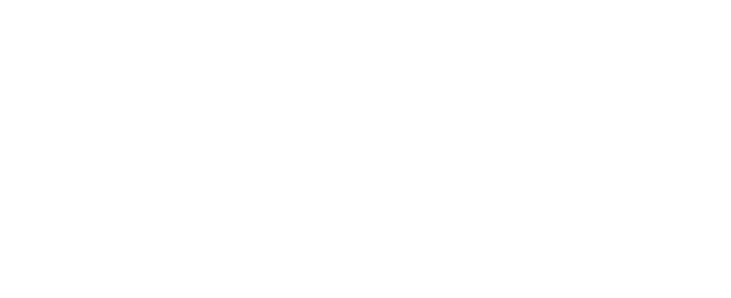
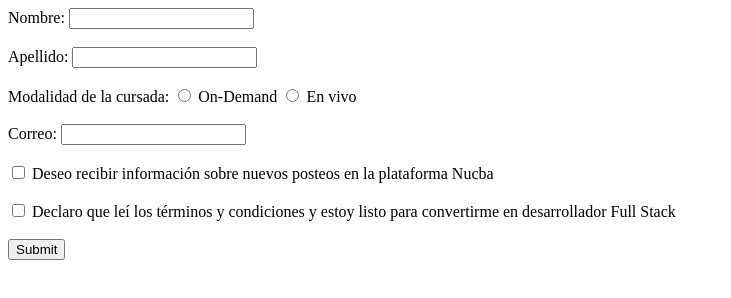
Before and after one commit to FacundoBurgos/Actividades-NUCBA-4917, a plain HTML site: page Entrega 1 Ejercicio 3 Formularios/index.html in a window 1280 px wide. Shown: the whole page, without its empty margins (0-731 px from the left). Drawn offline with Linux system fonts and the light colour scheme.

Commit message:
Hice el formulario

```diff
--- a/Entrega 1 Ejercicio 3 Formularios/index.html
+++ b/Entrega 1 Ejercicio 3 Formularios/index.html
@@ -6,9 +6,53 @@
     <title>Entrega 1, ejercicio 3: Formularios</title>
 </head>
 <body>
-    <form action="">
+    <div>
+        <form>
+            <label for="nombre">Nombre: </label>
+            <input id="nombre" type="text">
 
-    </form>
+            <br/>
+            <br/>
+
+            <label for="apellido">Apellido: </label>
+            <input id="apellido" type="text">
+
+            <br/>
+            <br/>
+
+            <label>Modalidad de la cursada:</label>
+
+            <input id="ondemand" name="modalidad" type="radio">
+            <label for="ondemand">On-Demand</label>
+
+            <input id="envivo" name="modalidad" type="radio">
+            <label for="envivo">En vivo</label>
+
+            <br/>
+            <br/>
+
+            <label for="correo">Correo: </label>
+            <input id="correo" type="email">
+
+            <br/>
+            <br/>
+
+            <input id="" type="checkbox">
+            <label for="">Deseo recibir información sobre nuevos posteos en la plataforma Nucba</label>
+
+            <br/>
+            <br/>
+
+            <input id="" type="checkbox">
+            <label for="">Declaro que leí los términos y condiciones y estoy listo para convertirme en desarrollador Full Stack</label>
+
+            <br/>
+            <br/>
+
+            <input type="submit">
+
+        </form>
+    </div>
 
 </body>
 </html>
```
